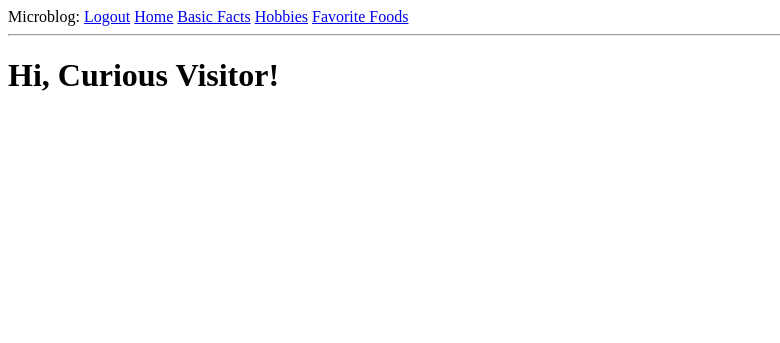
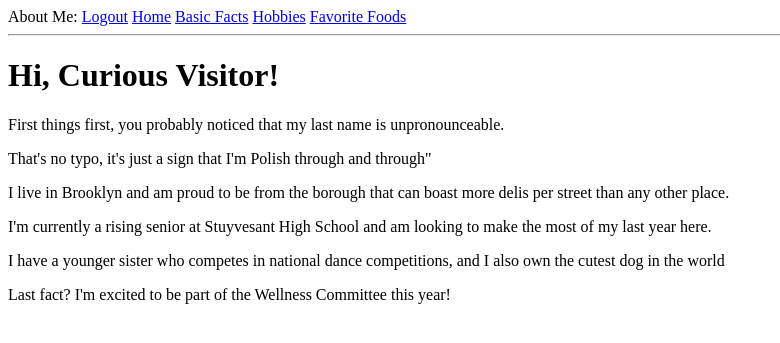
Before and after one commit to DamianWasilewicz/hear-hear-all-about, a Flask app: page /facts in a window 1280 px wide. Shown: the top 343 px of the page, without its empty margins (0-780 px from the left). Run offline with Flask 2, Linux system fonts and the light colour scheme; the visitor is signed in with stand-in values (Sample User, id 1).

Commit message:
added content

```diff
--- a/app/templates/base.html
+++ b/app/templates/base.html
@@ -1,14 +1,14 @@
 <html>
     <head>
         {% if title %}
-        <title>{{ title }} - microblog</title>
+        <title>{{ title }}</title>
         {% else %}
         <title>microblog</title>
         {% endif %}
     </head>
     <body>
         <div>
-            Microblog:
+            About Me:
             {% if current_user.is_anonymous %}
             <a href="{{ url_for('login') }}">Login</a>
             {% else %}
--- a/app/templates/facts.html
+++ b/app/templates/facts.html
@@ -2,4 +2,10 @@
 
 {% block content %}
     <h1>Hi, Curious Visitor!</h1>
+    <p>First things first, you probably noticed that my last name is unpronounceable.</p>
+    <p>That's no typo, it's just a sign that I'm Polish through and through"</p>
+    <p>I live in Brooklyn and am proud to be from the borough that can boast more delis per street than any other place.</p>
+    <p>I'm currently a rising senior at Stuyvesant High School and am looking to make the most of my last year here.</p>
+    <p> I have a younger sister who competes in national dance competitions, and I also own the cutest dog in the world</p>
+    <p>Last fact? I'm excited to be part of the Wellness Committee this year!</p>
 {% endblock %}
--- a/app/templates/foods.html
+++ b/app/templates/foods.html
@@ -2,4 +2,7 @@
 
 {% block content %}
     <h1>Hi, Foodie!</h1>
+    <p>Growing up I ate a lot of food that came from the Polish diet (duh) which meant a lot of sausages, pierogi, and fish</p>
+    <p>As I've grown older, I've developed a love for seafood and sushi and am willing to try any new food a friend suggests</p>
+    <p>My favorite places to eat or drink at around Stuy are Whole Foods, Pokeworks, Chipotle, and Kung Fu Tea</p>
 {% endblock %}
--- a/app/templates/hobbies.html
+++ b/app/templates/hobbies.html
@@ -2,4 +2,10 @@
 
 {% block content %}
     <h1>Hi, Nosy Person :P!</h1>
+    <img src="AboutMe/app/Taekwondo.jpg" alt= "Me at my apex" width="104" height="142">
+    <p>I love playing football with my favorite team, the Peglegs! They gave me my first family at Stuy and that's something I'll never forget</p>
+    <p>I'm also proud to be our SU division 5 executive delegate and to be on the Indicator and Spectator</p>
+    <p>Of course, helping out as part of Arista is fun too and so is getting to meet the most adorable students at stuy as a Big Sib</p>
+    <p>And getting to build the sets to our Sing shows is something I always look forward to</p>
+    <p>Outside of Stuy, I love working at day care centers and the hospital, and then playing Halo or reading comic books to unwind</p>
 {% endblock %}
```
Also changed, not shown: app/templates/index.html (+4 -3 lines), 1 other file.
